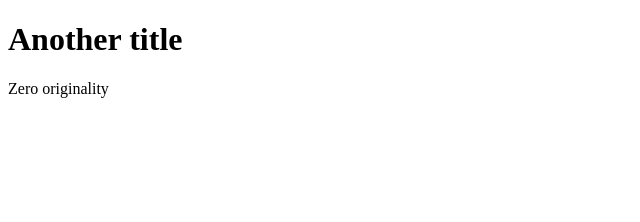
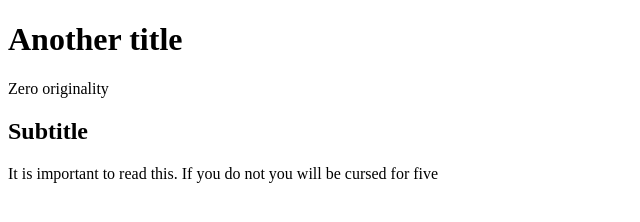
Before and after one commit to nabila-tamajnit/first_repo, a plain HTML site: page index.html in a window 1280 px wide. Shown: the whole page, without its empty margins (0-640 px from the left). Drawn offline with Linux system fonts and the light colour scheme.

Commit message:
Update index.html

```diff
--- a/index.html
+++ b/index.html
@@ -3,11 +3,15 @@
 <head>
     <meta charset="UTF-8">
     <meta name="viewport" content="width=device-width, initial-scale=1.0">
-    <title>Document</title>
+    <title>Best title</title>
 </head>
 <body>
     <h1>Another title</h1>
 
     <p>Zero originality</p>
+
+    <h2>Subtitle</h2>
+
+    <p>It is important to read this. If you do not you will be cursed for five </p>
 </body>
 </html>
```
